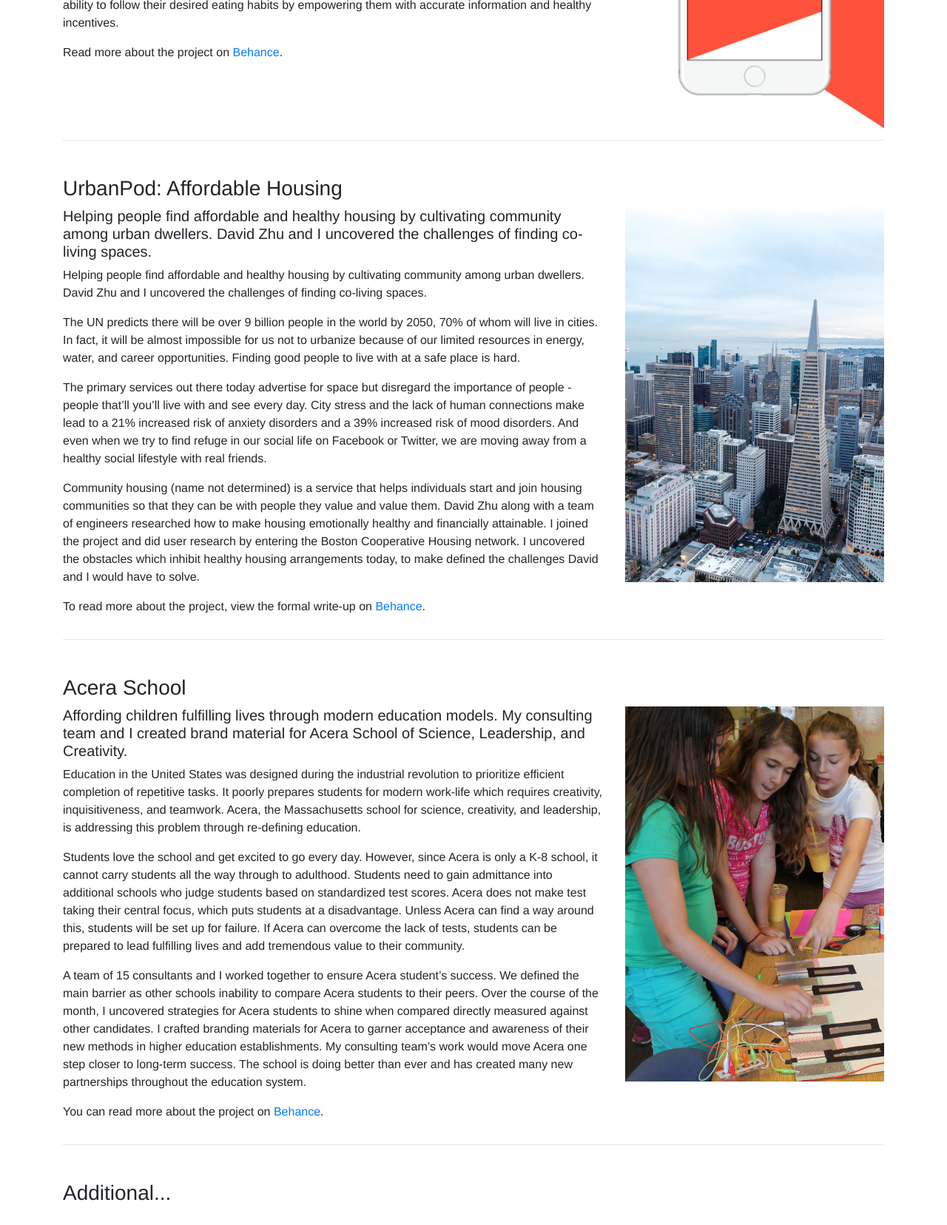
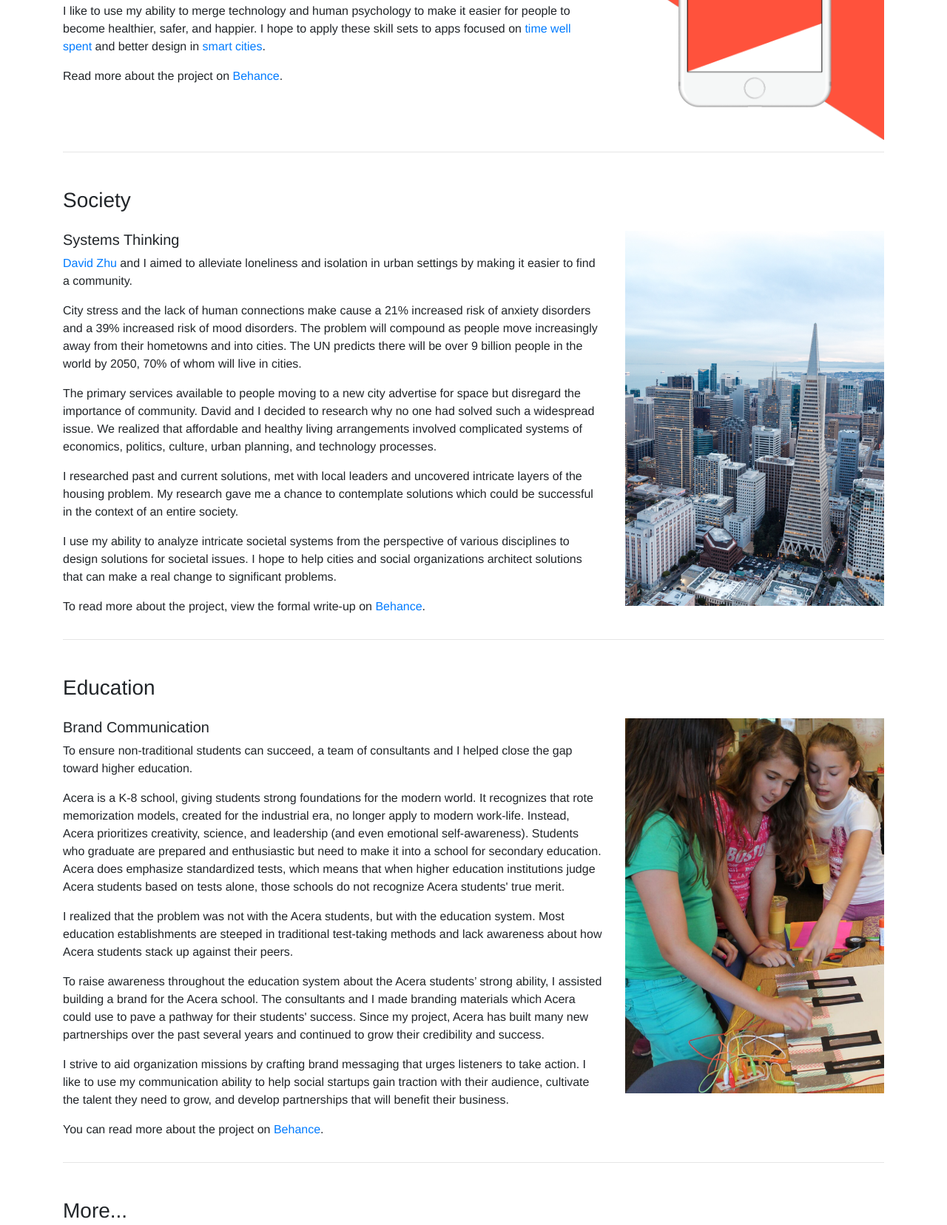
Before and after one commit to jwq1/johns-website, a website: page maker-text.html in a window 1280 px wide. Shown: the part 622-2278 px from the top of the page at 74% size. Drawn offline with nearby package versions, Linux system fonts and the light colour scheme.

Commit message:
Update 'Make' with more human, believable story

```diff
--- a/maker-text.html
+++ b/maker-text.html
@@ -39,24 +39,27 @@
     </section>
 
     <section class="container my-5">
-      <div class="row d-flex justify-content-start">
+      <div class="row d-flex justify-content-start my-3">
         <h3 class="col-12 font-weight-light">
-          FoodHabit: Nutrition App
+          Health
         </h3>
       </div>
       <div class="row d-flex flex-md-row flex-col">
         <div class="col-sm-8 col-12">
           <h5 class="font-weight-light">
-            Expanding longevity and quality of life by combatting lifestyle diseases. David Zhu and I designed a Nutrition Mobile App to be much easier to use than existing alternatives.
+            Human Psychology + Technology Design
           </h5>
-          <p class="">
-            Nutrition is a global problem. Preventable lifestyle diseases plague a vast number of Americans.
+          <p>
+            Preventable lifestyle diseases caused by dietary habits plague many Americans and other global citizens. <a href="https://hdavidzhu.github.io/" target="_blank">David Zhu</a> and I aimed to alleviate those struggles by making it easy for people to develop healthy eating routines.
           </p>
-          <p class="">
-            Applications to help people become healthier through good eating habits are arduous to use because they require manual logging of food. Using the latest image recognition technology, smartphones can recognize the contents of a meal in an instant and cross-reference the nutritional content, to give users healthy meal recommendations on the go.
+          <p>
+            Food-tracking applications are time-consuming because they require users to measure and enter their foods manually. David and I designed an app that would make understanding users individual food habits easier.
           </p>
-          <p class="">
-            David Zhu and I recognized the opportunity to build a mobile app called FoodHabit, which users could leverage to easily and quickly log their meals. David was the genius who made our mobile application recognize the nutritional contents of a meal, only based on a photo of the plate. I helped users augment their will-power with features to make mindful eating easier. We wanted to afford users the ability to follow their desired eating habits by empowering them with accurate information and healthy incentives.
+          <p>
+            Along the way, I realized that making dietary change is more than a matter of food-logging. It also involves emotional friction. The mobile applications available today focus more on the food than the person. I baked features into our app that incorporate human psychology, emotions, and motivation to help people achieve their desired changes.
+          </p>
+          <p>
+            I like to use my ability to merge technology and human psychology to make it easier for people to become healthier, safer, and happier. I hope to apply these skill sets to apps focused on <a href="http://humanetech.com/" target="_blank">time well spent</a> and better design in <a href="http://money.cnn.com/2017/11/13/technology/future/bill-gates-smart-city-arizona/index.html" target="_blank">smart cities</a>.
           </p>
           <p>
             Read more about the project on <a href="https://www.behance.net/gallery/66891949/FoodHabit" target="_blank">Behance</a>.
@@ -70,29 +73,32 @@
     </section>
 
     <section class="container my-5">
-      <div class="row d-flex justify-content-start">
+      <div class="row d-flex justify-content-start my-3">
         <h3 class="col-12 font-weight-light">
-          UrbanPod: Affordable Housing
+          Society
         </h3>
       </div>
       <div class="row d-flex flex-md-row flex-col">
         <div class="col-sm-8 col-12">
           <h5 class="font-weight-light">
-            Helping people find affordable and healthy housing by cultivating community among urban dwellers. David Zhu and I uncovered the challenges of finding co-living spaces.
+            Systems Thinking
           </h5>
-          <p class="">
-            Helping people find affordable and healthy housing by cultivating community among urban dwellers. David Zhu and I uncovered the challenges of finding co-living spaces.
-          </p>
-          <p class="">
-            The UN predicts there will be over 9 billion people in the world by 2050, 70% of whom will live in cities. In fact, it will be almost impossible for us not to urbanize because of our limited resources in energy, water, and career opportunities. Finding good people to live with at a safe place is hard.
-          </p>
-          <p class="">
-            The primary services out there today advertise for space but disregard the importance of people - people that’ll you’ll live with and see every day. City stress and the lack of human connections make lead to a 21% increased risk of anxiety disorders and a 39% increased risk of mood disorders. And even when we try to find refuge in our social life on Facebook or Twitter, we are moving away from a healthy social lifestyle with real friends.
+          <p>
+            <a href="https://hdavidzhu.github.io/" target="_blank">David Zhu</a> and I aimed to alleviate loneliness and isolation in urban settings by making it easier to find a community.
           </p>
           <p>
-            Community housing (name not determined) is a service that helps individuals start and join housing communities so that they can be with people they value and value them. David Zhu along with a team of engineers researched how to make housing emotionally healthy and financially attainable. I joined the project and did user research by entering the Boston Cooperative Housing network. I uncovered the obstacles which inhibit healthy housing arrangements today, to make defined the challenges David and I would have to solve.
+            City stress and the lack of human connections make cause a 21% increased risk of anxiety disorders and a 39% increased risk of mood disorders. The problem will compound as people move increasingly away from their hometowns and into cities. The UN predicts there will be over 9 billion people in the world by 2050, 70% of whom will live in cities.
           </p>
-          <p class="">
+          <p>
+            The primary services available to people moving to a new city advertise for space but disregard the importance of community. David and I decided to research why no one had solved such a widespread issue. We realized that affordable and healthy living arrangements involved complicated systems of economics, politics, culture, urban planning, and technology processes.
+          </p>
+          <p>
+            I researched past and current solutions, met with local leaders and uncovered intricate layers of the housing problem. My research gave me a chance to contemplate solutions which could be successful in the context of an entire society.
+          </p>
+          <p>
+            I use my ability to analyze intricate societal systems from the perspective of various disciplines to design solutions for societal issues. I hope to help cities and social organizations architect solutions that can make a real change to significant problems.
+          </p>
+          <p>
             To read more about the project, view the formal write-up on
             <a href="https://www.behance.net/gallery/54594779/UrbanPod-Affordable-Housing" target="_blank">Behance</a>.
           </p>
@@ -105,24 +111,30 @@
     </section>
 
     <section class="container my-5">
-      <div class="row d-flex justify-content-start">
+      <div class="row d-flex justify-content-start my-3">
         <h3 class="col-12 font-weight-light">
-          Acera School
+          Education
         </h3>
       </div>
       <div class="row d-flex flex-md-row flex-col">
         <div class="col-sm-8 col-12">
           <h5 class="font-weight-light">
-            Affording children fulfilling lives through modern education models. My consulting team and I created brand material for Acera School of Science, Leadership, and Creativity.
+            Brand Communication
           </h5>
-          <p class="">
-            Education in the United States was designed during the industrial revolution to prioritize efficient completion of repetitive tasks. It poorly prepares students for modern work-life which requires creativity, inquisitiveness, and teamwork. Acera, the Massachusetts school for science, creativity, and leadership, is addressing this problem through re-defining education.
+          <p>
+            To ensure non-traditional students can succeed, a team of consultants and I helped close the gap toward higher education.
           </p>
-          <p class="">
-            Students love the school and get excited to go every day. However, since Acera is only a K-8 school, it cannot carry students all the way through to adulthood. Students need to gain admittance into additional schools who judge students based on standardized test scores. Acera does not make test taking their central focus, which puts students at a disadvantage. Unless Acera can find a way around this, students will be set up for failure. If Acera can overcome the lack of tests, students can be prepared to lead fulfilling lives and add tremendous value to their community.
+          <p>
+            Acera is a K-8 school, giving students strong foundations for the modern world. It recognizes that rote memorization models, created for the industrial era, no longer apply to modern work-life. Instead, Acera prioritizes creativity, science, and leadership (and even emotional self-awareness). Students who graduate are prepared and enthusiastic but need to make it into a school for secondary education. Acera does emphasize standardized tests, which means that when higher education institutions judge Acera students based on tests alone, those schools do not recognize Acera students' true merit.
           </p>
-          <p class="">
-            A team of 15 consultants and I worked together to ensure Acera student’s success. We defined the main barrier as other schools inability to compare Acera students to their peers. Over the course of the month, I uncovered strategies for Acera students to shine when compared directly measured against other candidates. I crafted branding materials for Acera to garner acceptance and awareness of their new methods in higher education establishments. My consulting team’s work would move Acera one step closer to long-term success. The school is doing better than ever and has created many new partnerships throughout the education system.
+          <p>
+            I realized that the problem was not with the Acera students, but with the education system. Most education establishments are steeped in traditional test-taking methods and lack awareness about how Acera students stack up against their peers.
+          </p>
+          <p>
+            To raise awareness throughout the education system about the Acera students’ strong ability, I assisted building a brand for the Acera school. The consultants and I made branding materials which Acera could use to pave a pathway for their students' success. Since my project, Acera has built many new partnerships over the past several years and continued to grow their credibility and success.
+          </p>
+          <p>
+            I strive to aid organization missions by crafting brand messaging that urges listeners to take action. I like to use my communication ability to help social startups gain traction with their audience, cultivate the talent they need to grow, and develop partnerships that will benefit their business.
           </p>
           <p class="">
             You can read more about the project on
@@ -138,7 +150,7 @@
 
     <section class="container my-3">
       <h3 class="font-weight-light">
-        Additional...
+        More...
       </h3>
     </section>
     <section class="container my-3">
```
